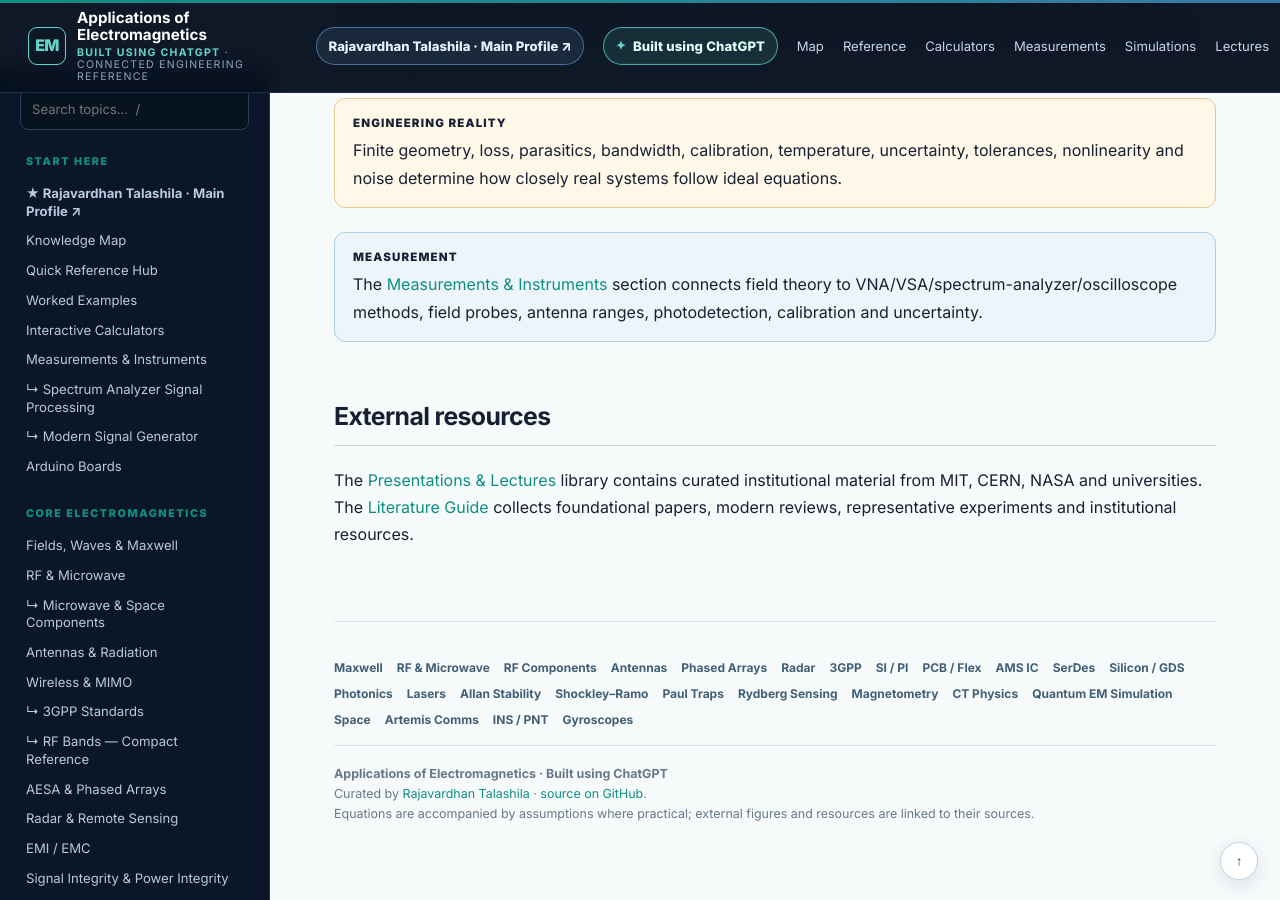
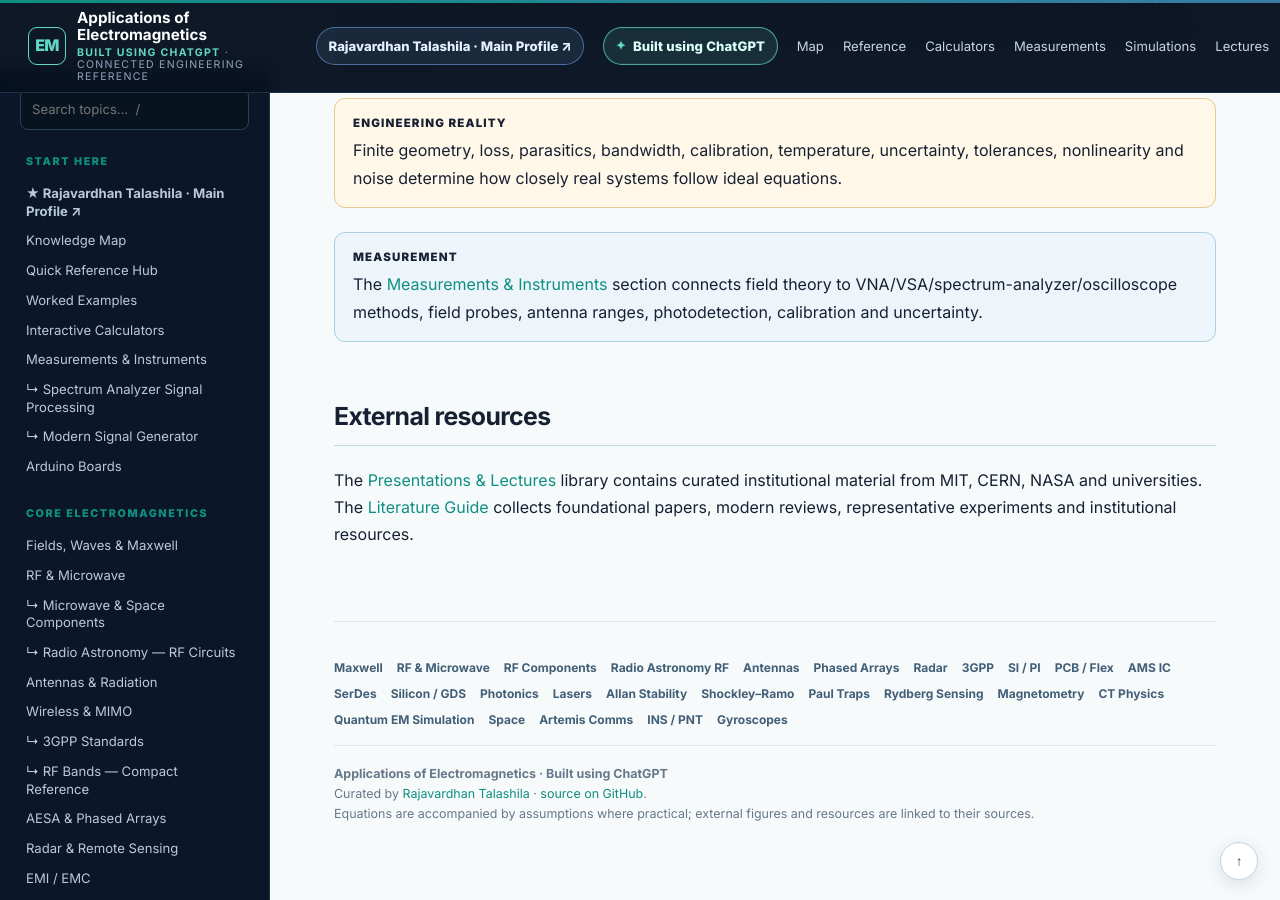
Before and after one commit to RajavardhanT/Electromagnetics_Applications, a Jekyll site: the page built from index.md, in a window 1280 px wide and 900 px high, scrolled down 6704 px. Built offline with Jekyll 4.4.1, drawn with Linux system fonts in a browser that asks for light colours.

Commit message:
Add radio astronomy RF to navigation

```diff
--- a/_layouts/default.html
+++ b/_layouts/default.html
@@ -41,7 +41,7 @@
   {% assign section_theme = 'home' %}
 {% elsif page.url contains '/foundations/' %}
   {% assign section_theme = 'foundations' %}
-{% elsif page.url contains '/rf-microwave/' or page.url contains '/microwave-space-components/' or page.url contains '/antennas/' or page.url contains '/wireless/' or page.url contains '/3gpp-standards/' or page.url contains '/rf-bands/' or page.url contains '/aesa/' or page.url contains '/radar/' or page.url contains '/emc/' %}
+{% elsif page.url contains '/rf-microwave/' or page.url contains '/microwave-space-components/' or page.url contains '/radio-astronomy-rf/' or page.url contains '/antennas/' or page.url contains '/wireless/' or page.url contains '/3gpp-standards/' or page.url contains '/rf-bands/' or page.url contains '/aesa/' or page.url contains '/radar/' or page.url contains '/emc/' %}
   {% assign section_theme = 'rf' %}
 {% elsif page.url contains '/signal-power-integrity/' or page.url contains '/hardware-interfaces-pcb-flex/' or page.url contains '/analog-mixed-signal/' or page.url contains '/data-converters/' or page.url contains '/high-speed-serdes/' or page.url contains '/silicon-soc/' or page.url contains '/arduino/' %}
   {% assign section_theme = 'silicon' %}
@@ -103,6 +103,7 @@
       <a href="{{ '/foundations/' | relative_url }}">Fields, Waves & Maxwell</a>
       <a href="{{ '/rf-microwave/' | relative_url }}">RF & Microwave</a>
       <a href="{{ '/microwave-space-components/' | relative_url }}">↳ Microwave & Space Components</a>
+      <a href="{{ '/radio-astronomy-rf/' | relative_url }}">↳ Radio Astronomy — RF Circuits</a>
       <a href="{{ '/antennas/' | relative_url }}">Antennas & Radiation</a>
       <a href="{{ '/wireless/' | relative_url }}">Wireless & MIMO</a>
       <a href="{{ '/3gpp-standards/' | relative_url }}">↳ 3GPP Standards</a>
@@ -172,6 +173,7 @@
           <a href="{{ '/foundations/' | relative_url }}">Maxwell</a>
           <a href="{{ '/rf-microwave/' | relative_url }}">RF & Microwave</a>
           <a href="{{ '/microwave-space-components/' | relative_url }}">RF Components</a>
+          <a href="{{ '/radio-astronomy-rf/' | relative_url }}">Radio Astronomy RF</a>
           <a href="{{ '/antennas/' | relative_url }}">Antennas</a>
           <a href="{{ '/aesa/' | relative_url }}">Phased Arrays</a>
           <a href="{{ '/radar/' | relative_url }}">Radar</a>
```
